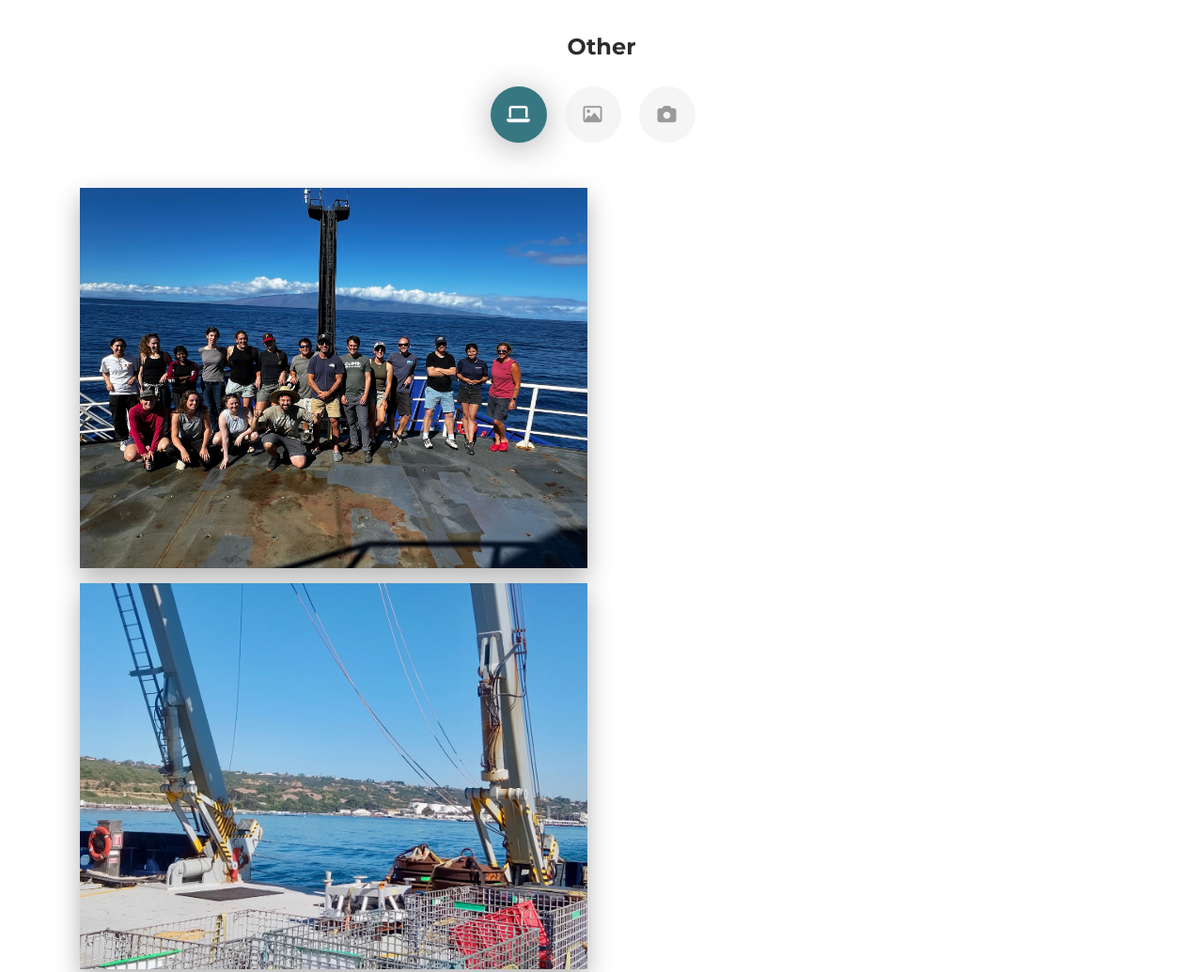
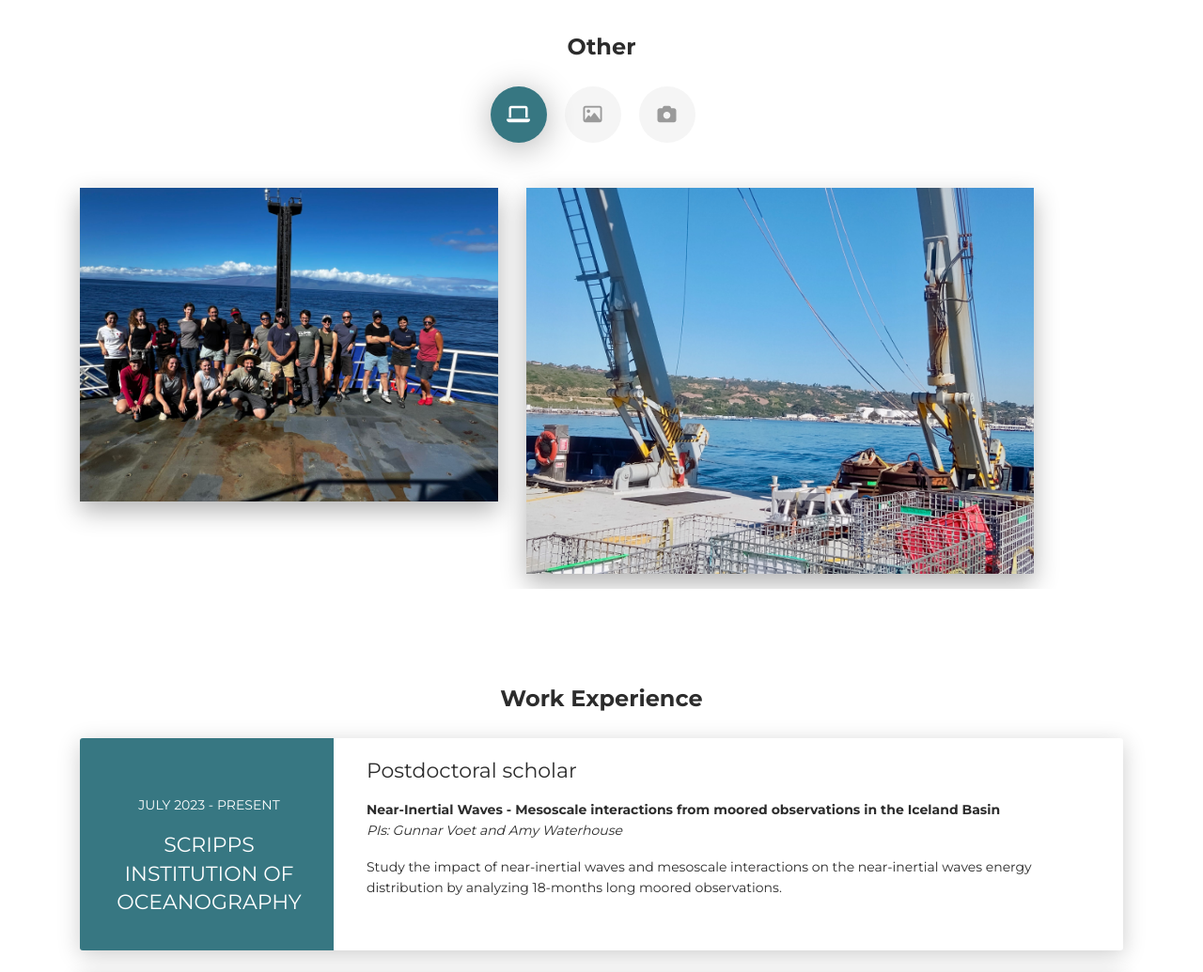
Before and after one commit to zcasparco/resume, a plain HTML site: page index.html in a window 1280 px wide. Shown: the part 1105-2140 px from the top of the page at 94% size. Drawn offline with Linux system fonts and the light colour scheme.

Commit message:
Update index.html

```diff
--- a/index.html
+++ b/index.html
@@ -178,7 +178,7 @@
       <div class="tab-pane active" id="web-development">
         <div class="ml-auto mr-auto">
           <div class="row">
-            <div class="col-md-6">
+            <div class="col-md-5">
               <div class="cc-porfolio-image img-raised" data-aos="fade-up" data-aos-anchor-placement="top-bottom"><a href="https://www.polarsteps.com/AnnaAndTheWater/14669345-motive-cruise-i">
                   <figure class="cc-effect"><img src="images/motive.jpg" alt="Image"/>
                     <figcaption>
@@ -187,6 +187,8 @@
                       <p>Observation of Tropical Instability Waves around 140°W in equatorial Pacific. Deployment of three moorings, as well as wirewalkers, one glider and EM-Apex floats.</p>
                     </figcaption>
                   </figure></a></div>
+            </div>
+            <div class="col-md-6">
               <div class="cc-porfolio-image img-raised" data-aos="fade-up" data-aos-anchor-placement="top-bottom"><a href="https://mooring.ucsd.edu/nopp1/nopp1_02/">
                   <figure class="cc-effect"><img src="images/NOPP24.jpeg" alt="Image"/>
                     <figcaption>
@@ -196,8 +198,7 @@
                     </figcaption>
                   </figure></a></div>
             </div>
-            <!--<div class="col-md-6">
-              <div class="cc-porfolio-image img-raised" data-aos="fade-up" data-aos-anchor-placement="top-bottom"><a href="#web-development">
+              <!--<div class="cc-porfolio-image img-raised" data-aos="fade-up" data-aos-anchor-placement="top-bottom"><a href="#web-development">
                   <figure class="cc-effect"><img src="images/project-3.jpg" alt="Image"/>
                     <figcaption>
                       <div class="h4">Food Order Project</div>
```
